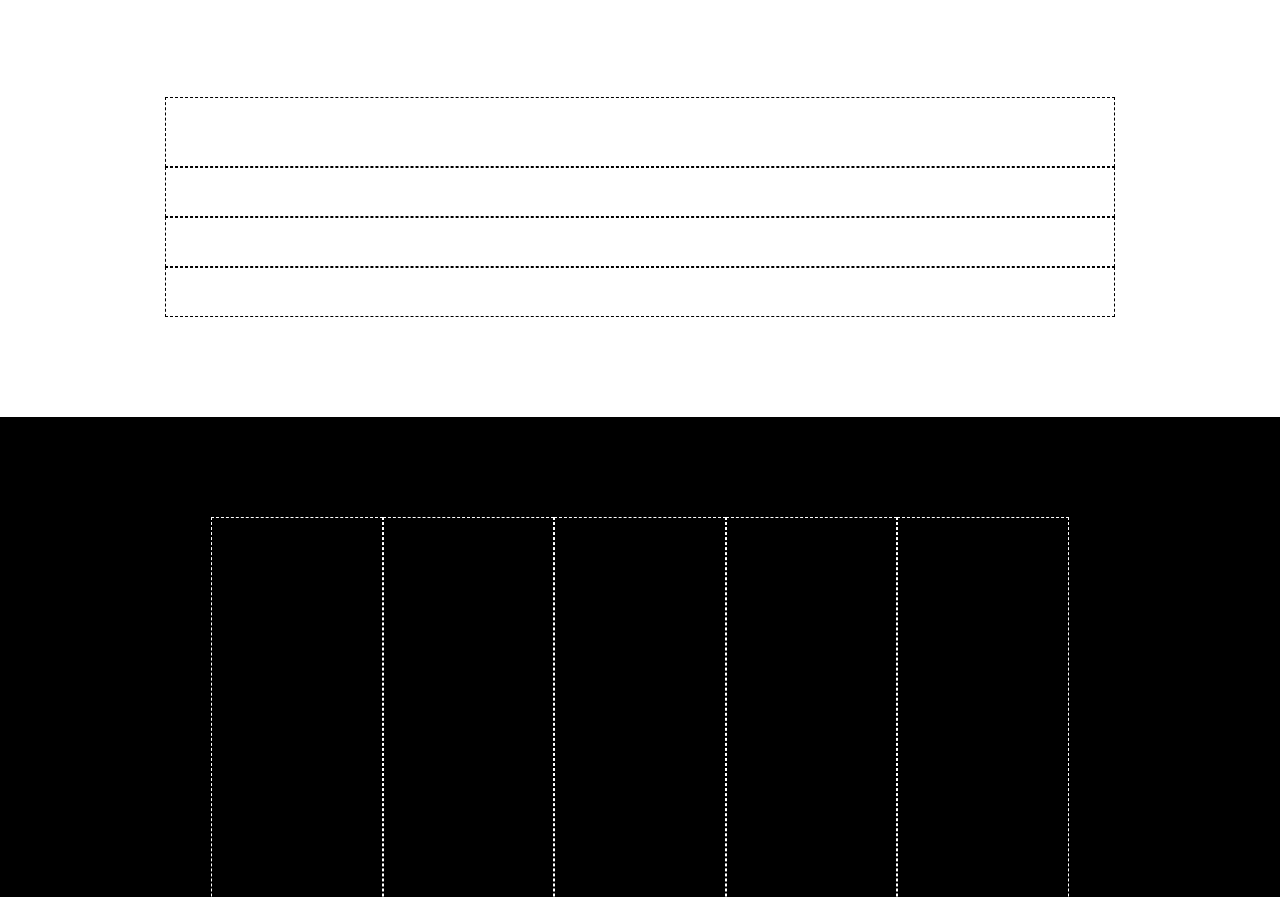
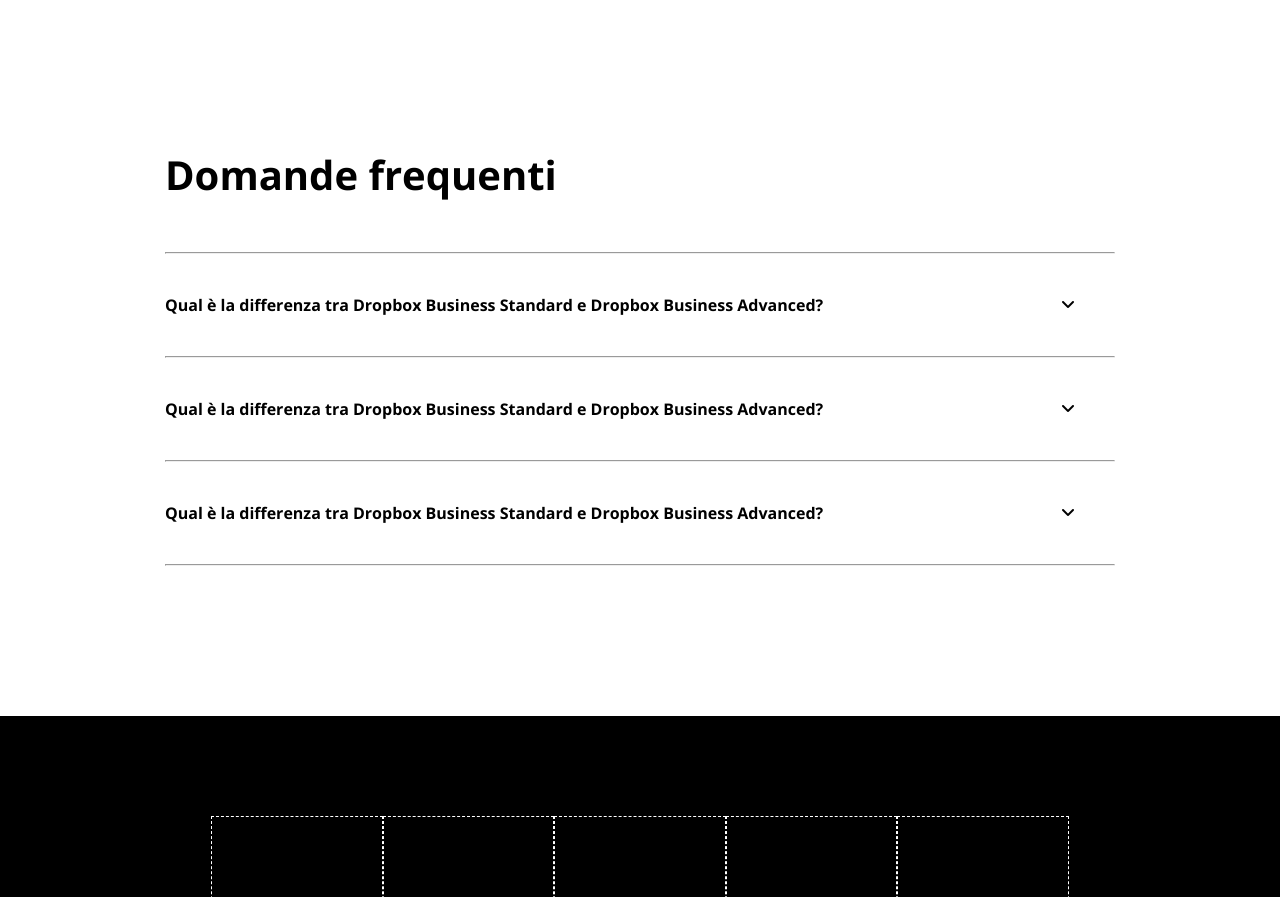
Before and after one commit to marcobusacca/htmlcss-dropbox, a plain HTML site: page index.html in a window 1280 px wide. Shown: the part 5615-6512 px from the top of the page. Drawn offline with nearby package versions, Linux system fonts and the light colour scheme.

Commit message:
[FEAT] contenuti main faq section

```diff
--- a/css/style.css
+++ b/css/style.css
@@ -478,12 +478,16 @@ a{
         }
     /* FINE FREE TRIAL SECTION */
     /* FAQ SECTION */
-        .faq-col-1{
-            height: 70px;
+        .faq-content-1 > h2{
+            font-size: 40px;
+            margin-bottom: 50px;
         }
 
-        .faq-col-2{
-            height: 50px;
+        .faq-content-2{
+            display: flex;
+            justify-content: space-between;
+            align-items: center;
+            padding: 40px 40px 40px 0px;
         }
     /* FINE FAQ SECTION */
 /* FINE MAIN */
@@ -536,11 +540,6 @@ a{
         }
 
         .container-5{
-            max-width: 950px;
-            margin: 100px auto;
-        }
-
-        .container-6{
             width: 67%;
             margin: 0 auto;
         }
--- a/index.html
+++ b/index.html
@@ -651,12 +651,35 @@
             </div>
             <!-- FINE FREE TRIAL SECTION -->
             <!-- FAQ SECTION -->
-            <div class="container-5">
+            <div class="container-3">
                 <div class="row">
-                    <div class="col col-100 faq-col-1"></div>
-                    <div class="col col-100 faq-col-2"></div>
-                    <div class="col col-100 faq-col-2"></div>
-                    <div class="col col-100 faq-col-2"></div>
+                    <div class="col-100">
+                        <div class="faq-content-1">
+                            <h2>Domande frequenti</h2>
+                        </div>
+                    </div>
+                    <div class="col-100">
+                        <hr>
+                        <div class="faq-content-2">
+                            <span class="bold">Qual è la differenza tra Dropbox Business Standard e Dropbox Business Advanced?</span>
+                            <i class="fa-solid fa-angle-down"></i>
+                        </div>
+                        <hr>
+                    </div>
+                    <div class="col-100">
+                        <div class="faq-content-2">
+                            <span class="bold">Qual è la differenza tra Dropbox Business Standard e Dropbox Business Advanced?</span>
+                            <i class="fa-solid fa-angle-down"></i>
+                        </div>
+                        <hr>
+                    </div>
+                    <div class="col-100">
+                        <div class="faq-content-2">
+                            <span class="bold">Qual è la differenza tra Dropbox Business Standard e Dropbox Business Advanced?</span>
+                            <i class="fa-solid fa-angle-down"></i>
+                        </div>
+                        <hr>
+                    </div>
                 </div>
             </div>
             <!-- FINE FAQ SECTION -->
@@ -664,7 +687,7 @@
         <!-- FINE MAIN -->
         <!-- FOOTER -->
         <footer>
-            <div class="container-6">
+            <div class="container-5">
                 <div class="row footer-row-1">
                     <div class="col-white col-20 footer-col-1"></div>
                     <div class="col-white col-20 footer-col-1"></div>
```
